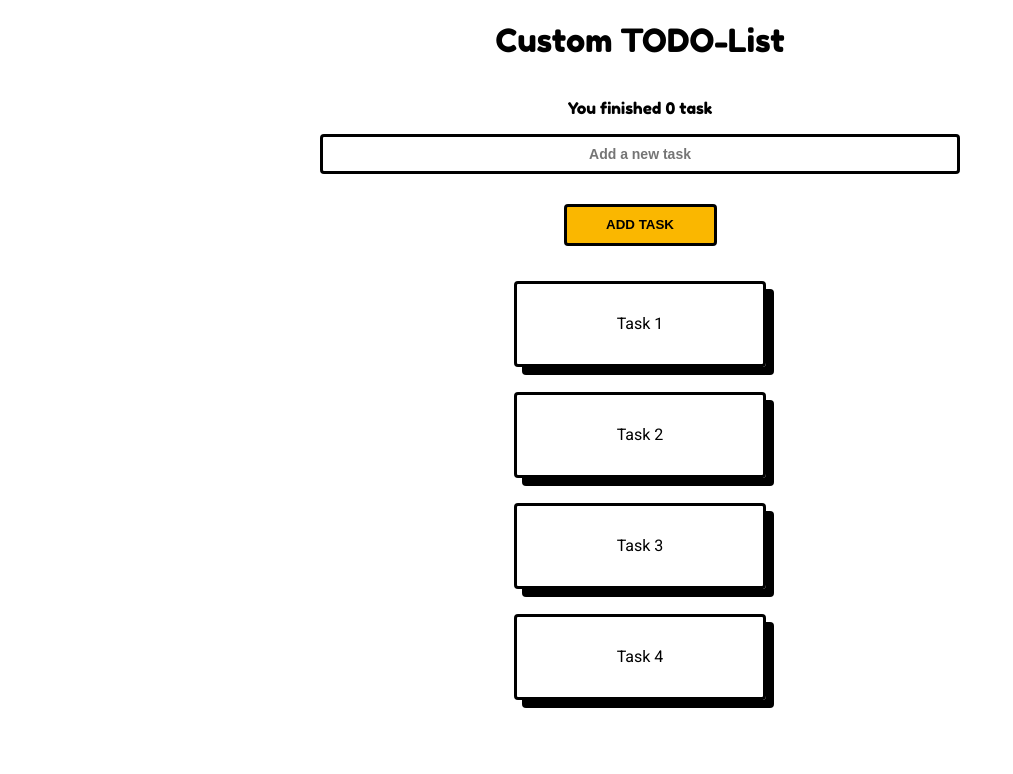
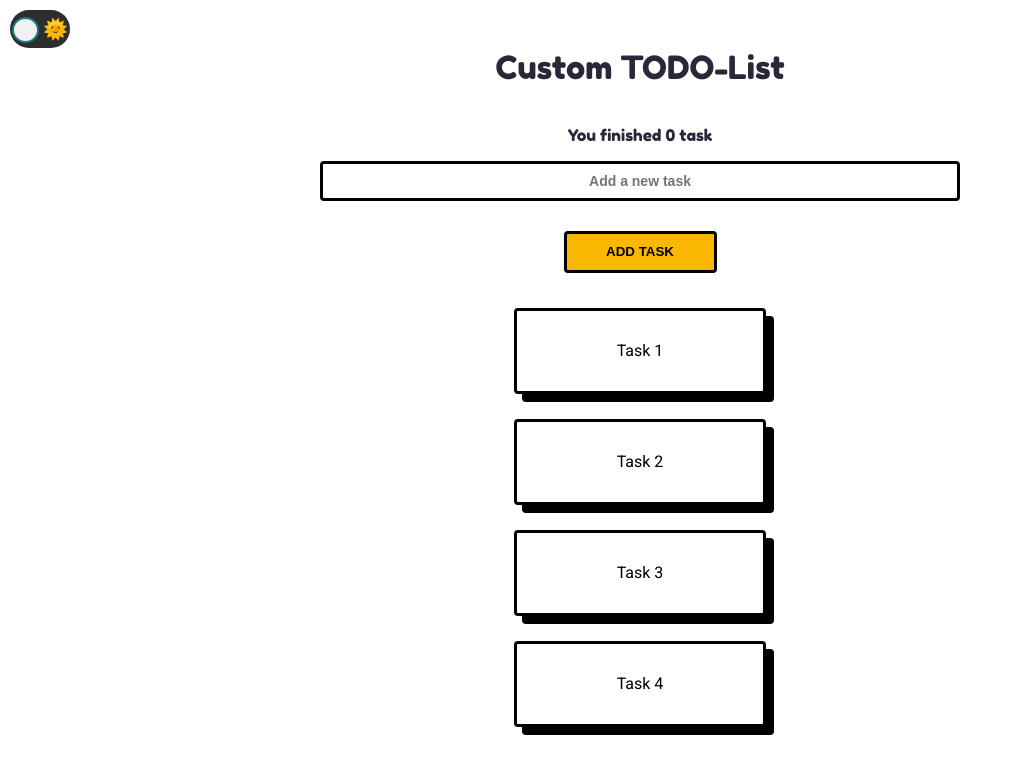
Before and after one commit to mpsalome/react-kanban-board, a React (Create React App) app: page / in a window 1280 px wide. Shown: the top 774 px of the page, without its empty margins (0-1013 px from the left). Built offline with nearby package versions, Linux system fonts and the light colour scheme.

Commit message:
Created ThemeChanger and fixed some css issues

```diff
--- a/src/App.js
+++ b/src/App.js
@@ -1,13 +1,30 @@
 import './App.css';
 import { TodoList } from './components/TodoList';
-import styled from 'styled-components'
+import styled from 'styled-components';
+import { ThemeProvider } from 'styled-components';
+import { lightTheme } from './styles/themes/lightTheme';
+import { darkTheme } from './styles/themes/darkTheme';
+import GlobalStyles from './styles/globalStyles';
+import { useState } from 'react';
 
 function App() {
+  const [isDarkTheme, setIsDarkTheme] = useState(false);
+
+  const handleThemeChange = () => {
+    setIsDarkTheme(!isDarkTheme)
+  }
+
   return (
-   <main>
-     <Title>Custom TODO-List</Title>
-     <TodoList />
-   </main>
+    <ThemeProvider theme={isDarkTheme ? darkTheme : lightTheme}>
+      <GlobalStyles />
+      <ChangeTheme onClick={handleThemeChange}>
+        <div className={isDarkTheme ? 'darkTheme' : 'lightTheme'}></div>
+      </ChangeTheme>
+      <main>
+        <Title>Custom TODO-List</Title>
+        <TodoList />
+      </main>
+    </ThemeProvider>
   );
 }
 
@@ -17,4 +34,50 @@ const Title = styled.h1`
   text-align: center;
   font-family: 'Fredoka One', cursive;
   font-weight: 400;
+  margin-top: 0;
 `;
+
+const ChangeTheme = styled.button`
+  align-items: center;
+  background-color: rgb(45, 45, 45);
+  border-radius: 2.4rem;
+  cursor: pointer;
+  display: inline-flex;
+  height: 2.4rem;
+  justify-content: space-between;
+  padding-left: 2px;
+  padding-right: 2px;
+  position: relative;
+  width: 60px;
+  border: 0;
+  margin: 10px 0 0 10px;
+  font-size: 20px;
+  left: 0;
+
+  :before {
+    content: '🌝';
+  }
+
+  :after {
+    content: '🌞';
+  }
+
+  div {
+    background-color: rgb(241, 241, 241);
+    border: 2px solid rgb(24, 120, 136);
+    border-radius: 50%;
+    height: 22px;
+    position: absolute;
+    top: 7px;
+    transition: transform 0.25s ease 0s;
+    width: 23px;
+    z-index: 5;
+
+    &.darkTheme {
+      transform: translateX(100%);
+    }
+    &.lightTheme {
+      transform: translateX(0px);
+    }
+  }
+`;
--- a/src/components/TodoList.js
+++ b/src/components/TodoList.js
@@ -84,13 +84,15 @@ const NewTaskInput = styled.input`
     font-weight: 600;
     font-size: 14px;
     text-align: center;
+    background-color: #fff;
+    min-width: 258px;
 `
 const List = styled.ul`
    padding: 0;
    margin: 0;
 `
 const AddButton = styled.button`
-    background-color: #fab700;
+    background-color: ${(props) => props.theme.accent};
     color: #000;
     padding: 5px;
     border-radius: 4px;
@@ -102,7 +104,7 @@ const AddButton = styled.button`
     border: 3px solid #000;
 
     :hover {
-        background-color: #dea917;
+        background-color: ${(props) => props.theme.darkAccent};
         cursor: pointer;
     }
 
--- a/src/components/TodoListItem.js
+++ b/src/components/TodoListItem.js
@@ -21,11 +21,13 @@ const Container = styled.li`
     width: 246px;
     margin: 25px 0;
     box-shadow: 0.5rem 0.5rem 0 #000;
+    background-color: #fff;
 `;
 
 const Text = styled.span`
     max-width: 100%;
     word-break: break-all;
+    color: #000;
 `
 
 const Label = styled.label`
--- /dev/null
+++ b/src/styles/globalStyles.js
@@ -0,0 +1,11 @@
+import { createGlobalStyle } from 'styled-components';
+
+export default createGlobalStyle`
+    body {
+        background: ${(props) => props.theme.primary};
+        color: ${(props) => props.theme.text};
+    }
+    h1 {
+        color: ${(props) => props.theme.titles};
+    }
+`;
--- /dev/null
+++ b/src/styles/themes/darkTheme.js
@@ -0,0 +1,8 @@
+export const darkTheme = {
+  primary: '#1d1d1d;',
+  secondary: '#fff',
+  titles: '#fff',
+  text: '#fff',
+  accent: '#8A85FF',
+  darkAccent: '#3e39b3',
+};
--- /dev/null
+++ b/src/styles/themes/lightTheme.js
@@ -0,0 +1,8 @@
+export const lightTheme = {
+  primary: '#fff',
+  secondary: '#1C2025',
+  titles: '#2C2738',
+  text: '#2C2738',
+  accent: '#fab700',
+  darkAccent: '#dea917',
+};
```
Also changed, not shown: src/components/ChangeTheme.js (added).
